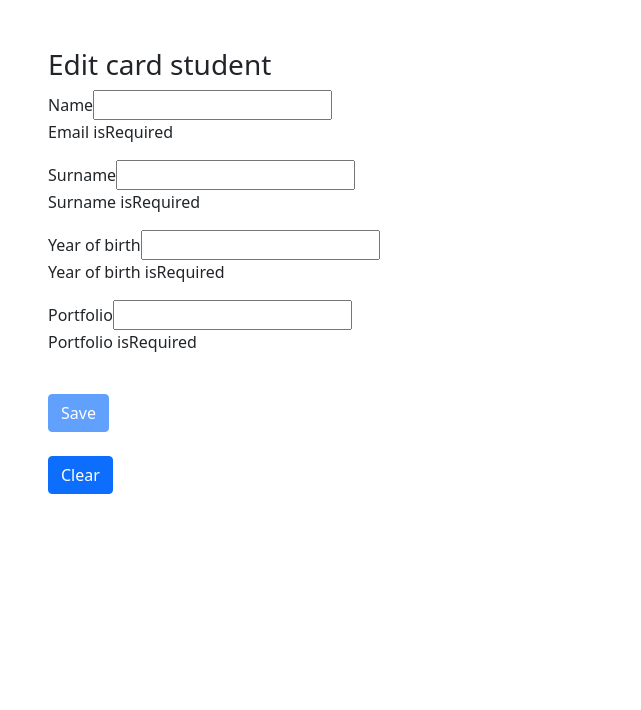
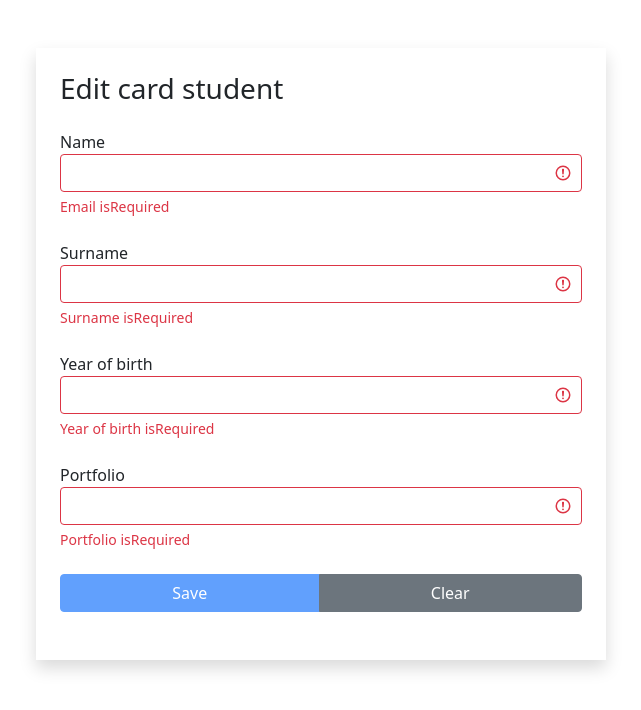
Before and after one commit to Yupiter78/project_repetition_student-card, a React (Create React App) app: page /edit in a window 1280 px wide. Shown: the top 710 px of the page, without its empty margins (319-960 px from the left). Built offline with nearby package versions, Linux system fonts and the light colour scheme.

Commit message:
P.R._student-card styling_bootstrap_continuation__22

```diff
--- a/src/app/components/cardStudent.jsx
+++ b/src/app/components/cardStudent.jsx
@@ -60,10 +60,15 @@ const CardStudent = () => {
                     </div>
                 </div>
             ) : (
-                <div>
-                    <h1>Create card student</h1>
+                <div
+                    className="card mt-5 position-absolute start-50 translate-middle-x shadow p-4"
+                    style={{ width: "28rem" }}
+                >
+                    <div className="fs-5 fw-bold text-center font-monospace">
+                        Create card student
+                    </div>
                     <button
-                        className="btn btn-primary mt-4"
+                        className="btn btn-primary mt-4 w-100"
                         onClick={handleCreate}
                     >
                         Create
--- a/src/app/components/editCardStudent.jsx
+++ b/src/app/components/editCardStudent.jsx
@@ -62,8 +62,8 @@ const EditCardStudent = () => {
     return (
         <div className="container mt-5">
             <div className="row">
-                <div className="col-md-6 offset-md-3">
-                    <h3>Edit card student</h3>
+                <div className="col-md-6 offset-md-3 shadow p-4">
+                    <h3 className="mb-4">Edit card student</h3>
                     <form onSubmit={handleSubmit}>
                         <TextField
                             label="Name"
@@ -97,19 +97,25 @@ const EditCardStudent = () => {
                             onChange={handleChange}
                             error={errors.portfolio}
                         />
+                        <div
+                            className="btn-group mb-4 w-100 mx-auto"
+                            role="group"
+                            aria-label="Basic example"
+                        >
                             <button
-                            className="btn btn-primary mt-4"
+                                className="btn btn-primary"
                                 disabled={!isValid}
                             >
                                 Save
                             </button>
-                    </form>
                             <button
-                        className="btn btn-primary mt-4"
+                                className="btn btn-secondary"
                                 onClick={handleClear}
                             >
                                 Clear
                             </button>
+                        </div>
+                    </form>
                 </div>
             </div>
         </div>
--- a/src/app/components/textField.jsx
+++ b/src/app/components/textField.jsx
@@ -2,8 +2,11 @@ import React from "react";
 import PropTypes from "prop-types";
 
 const TextField = ({ label, type, name, value, onChange, error }) => {
+    const getInputClasses = () => {
+        return "form-control" + (error ? " is-invalid" : "");
+    };
     return (
-        <div>
+        <div className="mb-4">
             <label htmlFor={name}>{label}</label>
             <input
                 type={type}
@@ -11,8 +14,9 @@ const TextField = ({ label, type, name, value, onChange, error }) => {
                 name={name}
                 value={value}
                 onChange={onChange}
+                className={getInputClasses()}
             />
-            {error && <p>{error}</p>}
+            {error && <div className="invalid-feedback">{error}</div>}
         </div>
     );
 };
```
Lines whose indentation alone changed are shown as unchanged.
